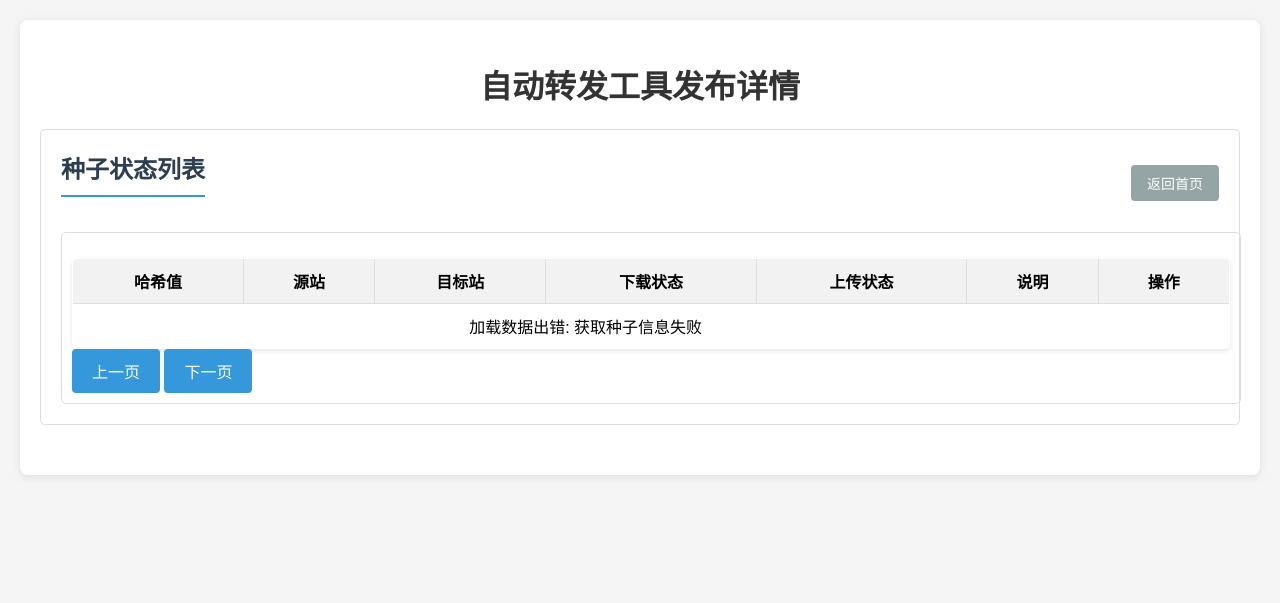
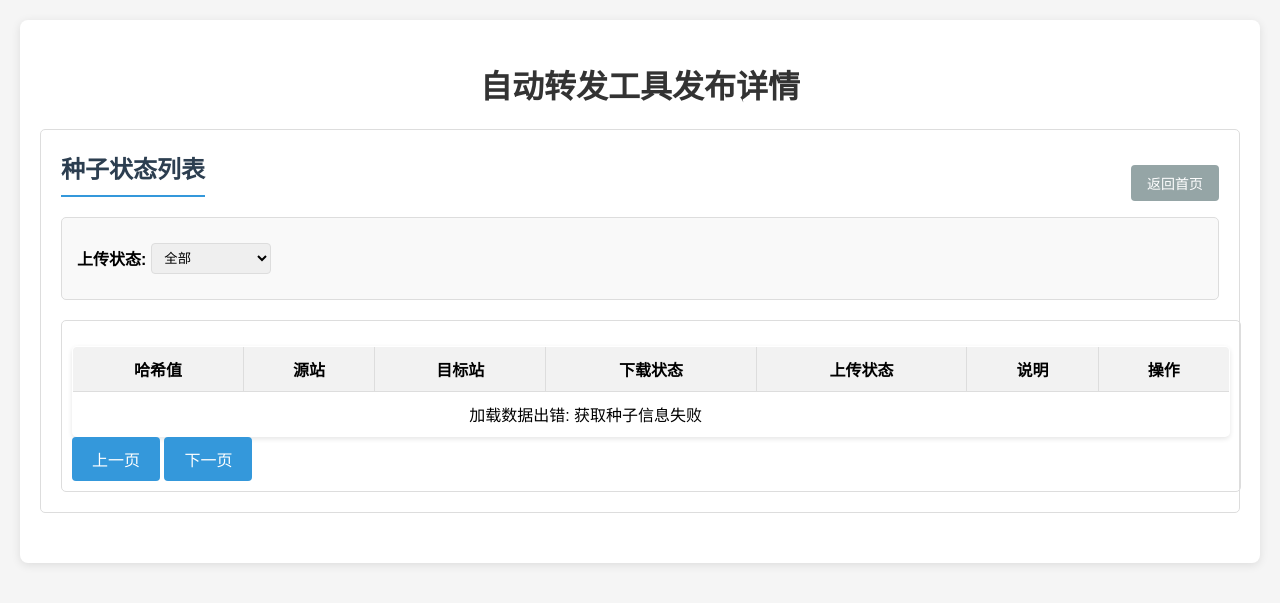
Before and after one commit to SaintVamp/ADTU, a Python web app: template templates/detail.html in a window 1280 px wide. Shown: the top 603 px of the page. Run offline with Jinja, Linux system fonts and the light colour scheme; the template is opened without the code that fills it, so the values that code supplies are empty.

Commit message:
一些优化

```diff
--- a/run.py
+++ b/run.py
@@ -1,8 +1,8 @@
 from atut_serv import start_serv
 from util.svlog import logs
 
-ver = "2026-01-05 23:10:36"
-ts = 1767625836
+ver = "2026-01-06 04:49:57"
+ts = 1767646197
 if __name__ == '__main__':
     logs.logger.info(f'下载转发端主程序启动，V1.0.1 ver={ver}')
     start_serv(ts)
--- a/templates/detail.html
+++ b/templates/detail.html
@@ -198,6 +198,32 @@
             max-width: 110px; /* 设置最大宽度 */
             min-width: 110px; /* 设置最小宽度 */
         }
+
+        .filter-section {
+            margin-bottom: 20px;
+            padding: 15px;
+            background-color: #f9f9f9;
+            border-radius: 5px;
+            border: 1px solid #ddd;
+        }
+
+        .filter-controls {
+            display: flex;
+            gap: 15px;
+            align-items: center;
+            flex-wrap: wrap;
+        }
+
+        .filter-controls label {
+            margin-bottom: 0;
+            font-weight: bold;
+        }
+
+        .filter-controls select {
+            width: auto;
+            min-width: 120px;
+            padding: 6px 8px;
+        }
     </style>
 </head>
 <body>
@@ -207,6 +233,21 @@
         <div style="display: flex; justify-content: space-between; align-items: center;">
             <h2 class="section-title">种子状态列表</h2>
             <a href="/" class="back-button">返回首页</a>
+        </div>
+
+        <!-- 筛选控件区域 -->
+        <div class="filter-section">
+            <div class="filter-controls" style="display: flex; gap: 15px; align-items: center; padding: 10px 0;">
+                <div style="display: flex; align-items: center; gap: 5px;">
+                    <label for="statusFilter">上传状态:</label>
+                    <select id="statusFilter" onchange="statusFilterChanged()">
+                        <option value="">全部</option>
+                        <option value="0">未发布</option>
+                        <option value="1">已发布</option>
+                        <option value="2">已跳过</option>
+                    </select>
+                </div>
+            </div>
         </div>
         <div class="table-container">
             <table id="torrentTable" class="torrent-table">
@@ -235,6 +276,12 @@
 
 <script>
     let currentPage = 1;
+
+    function statusFilterChanged() {
+        currentPage = 1; // 重置到第一页
+        callApi();
+    }
+
     document.addEventListener('DOMContentLoaded', function () {
         loadTorrentData('first');
     });
@@ -254,7 +301,8 @@
     }
 
     function callApi() {
-        const url = `sv/dtu/api/torrentsStatus?p=${currentPage}`;
+        const statusFilter = document.getElementById('statusFilter').value;
+        const url = `sv/dtu/api/torrentsStatus?p=${currentPage}&s=${statusFilter}`;
 
         fetch(url, {
             method: 'GET'
```
Also changed, not shown: compiled_hashes.json (+6 -6 lines), 2 other files.
